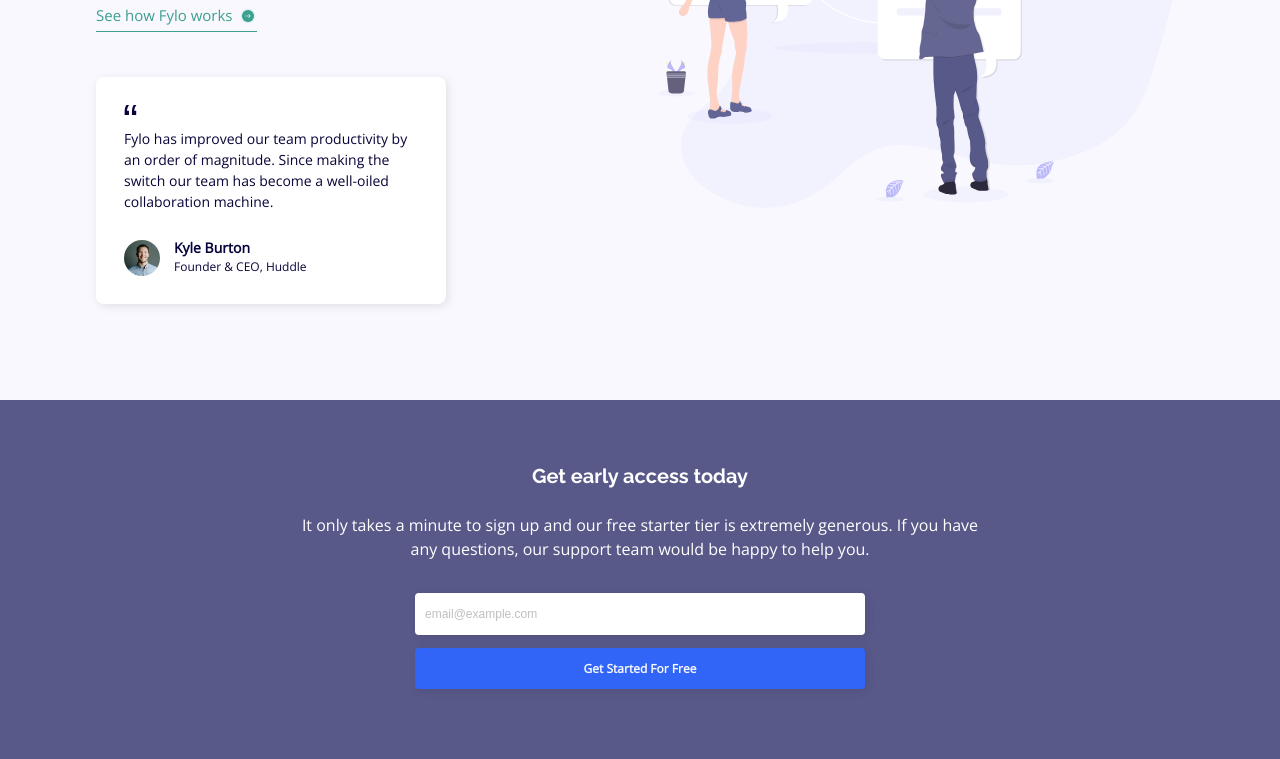
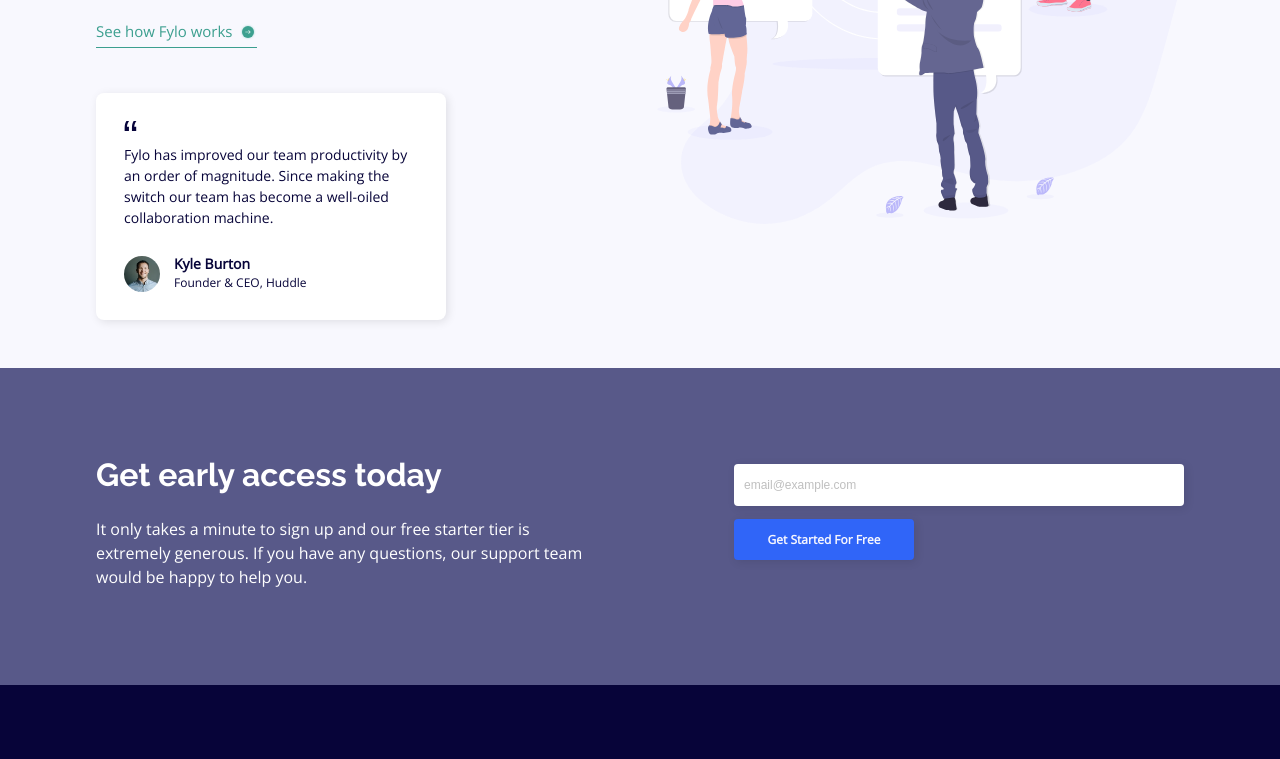
Before and after one commit to JacksonJ97/fylo-landing-page-with-two-column-layout, a website built with Parcel: page src/index.html in a window 1280 px wide. Shown: the part 1098-1857 px from the top of the page. Built offline with nearby package versions, Linux system fonts and the light colour scheme.

Commit message:
finished desktop view for the cta section

```diff
--- a/src/index.html
+++ b/src/index.html
@@ -82,13 +82,18 @@
 
       <section class="cta-section">
         <div class="container">
+          <div class="cta-text-container">
             <h3>Get early access today</h3>
             <p>
               It only takes a minute to sign up and our free starter tier is extremely generous. If you have any questions, our support team
               would be happy to help you.
             </p>
+          </div>
+
+          <div class="cta-input-container">
             <input type="text" name="email" id="email" placeholder="email@example.com" />
             <input type="submit" value="Get Started For Free" />
+          </div>
         </div>
       </section>
     </main>
--- a/src/scss/components/_input.scss
+++ b/src/scss/components/_input.scss
@@ -63,4 +63,13 @@
     margin-left: 1em;
     max-width: 180px;
   }
+
+  .cta-section input {
+    width: 450px;
+  }
+
+  .cta-section input[type="submit"] {
+    width: 180px;
+    margin: 0;
+  }
 }
--- a/src/scss/layout/_body.scss
+++ b/src/scss/layout/_body.scss
@@ -9,4 +9,5 @@ body {
 .container {
   width: 85%;
   margin: 0 auto;
+  max-width: 1600px;
 }
--- a/src/scss/layout/_cta.scss
+++ b/src/scss/layout/_cta.scss
@@ -20,3 +20,33 @@ h3 {
   margin: 0 auto 2em auto;
   max-width: 700px;
 }
+
+@media (min-width: 1100px) {
+  h3 {
+    font-size: 2rem;
+    text-align: left;
+    margin: 0.75em 0;
+  }
+
+  .cta-section {
+    padding: 4em 0;
+  }
+
+  .cta-section .container {
+    display: flex;
+    gap: 24px;
+  }
+
+  .cta-section p {
+    text-align: left;
+    max-width: 500px;
+  }
+
+  .cta-text-container {
+    margin: 0 auto 0 0;
+  }
+
+  .cta-input-container {
+    margin: 2em 0 0 auto;
+  }
+}
--- a/src/scss/layout/_hero.scss
+++ b/src/scss/layout/_hero.scss
@@ -43,6 +43,7 @@ h1 {
   .hero-section img {
     width: 50%;
     max-width: 660px;
+    margin-right: 0;
   }
 
   .hero-section p {
@@ -52,6 +53,6 @@ h1 {
   }
 
   .hero-text-container {
-    margin: 3em auto 0 auto;
+    margin: 3em auto 0 0;
   }
 }
--- a/src/scss/layout/_info.scss
+++ b/src/scss/layout/_info.scss
@@ -57,6 +57,10 @@ h2 {
 }
 
 @media (min-width: 1100px) {
+  .info-section {
+    padding: 3em 0;
+  }
+
   .info-section .container {
     display: flex;
     flex-direction: row-reverse;
@@ -77,6 +81,7 @@ h2 {
   .info-section-picture {
     width: 50%;
     max-width: 660px;
+    margin-right: 0;
   }
 
   .info-section a {
@@ -84,7 +89,7 @@ h2 {
   }
 
   .info-text-container {
-    margin: 0 auto;
+    margin: 0 auto 0 0;
   }
 
   .info-mobile-bg {
```
Also changed, not shown: public/index.html (+5 -0 lines), 1 other file. Lines whose indentation alone changed are shown as unchanged.
